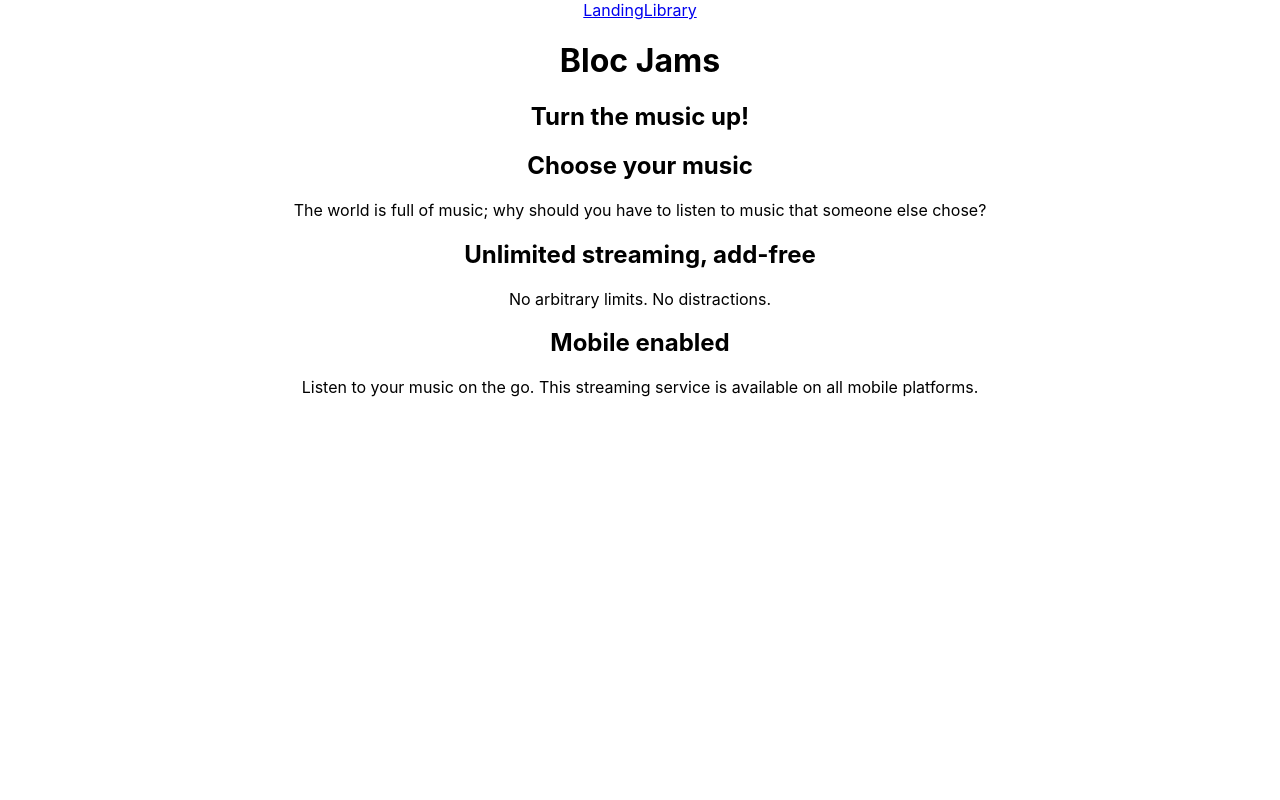
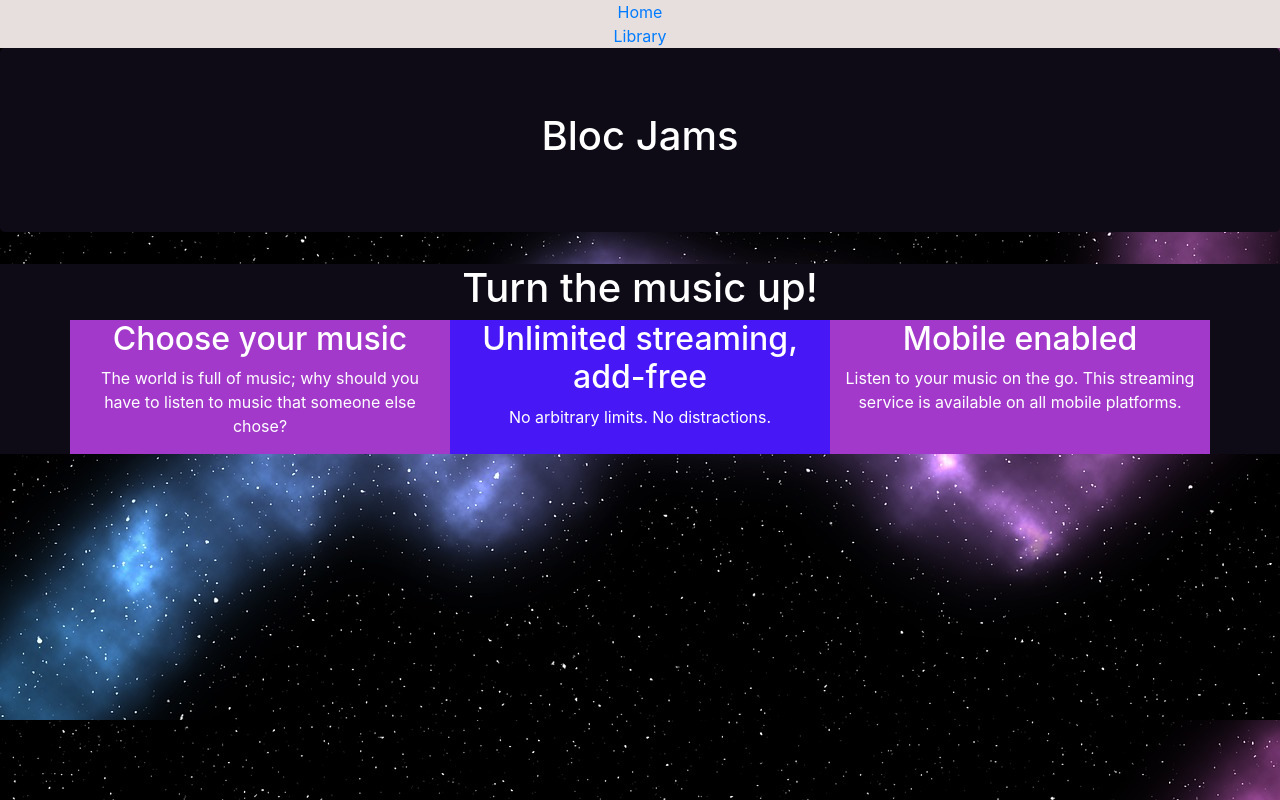
Before and after one commit to ohallaatme/bloc-jams-react, a React (Create React App) app: page / in a window 1280 px wide. Built offline with nearby package versions, Linux system fonts and the light colour scheme.

Commit message:
updated with styling

```diff
--- a/src/App.css
+++ b/src/App.css
@@ -18,8 +18,47 @@
   color: white;
 }
 
+body {
+  background-image: url('components/background.jpg');
+}
+
+.album {
+  color: #FFFFFF;
+}
+
+#cellOne {
+  background-color: #A239CA;
+  color: #FFFFFF;
+}
+
+#cellTwo {
+  background-color: #4717F6;
+  color: #FFFFFF
+}
+
+#cellThree {
+  background-color: #A239CA;
+  color: #FFFFFF;
+}
+
+.landing {
+  text-align: center;
+  background-color: #0E0B16;
+  color: #FFFFFF;
+}
+
 .App-link {
   color: #61dafb;
+}
+
+.jumbotron {
+  background-color: #0E0B16 !important;
+  color: #FFFFFF;
+}
+
+.navigation {
+  background-color: #E7DFDD;
+  color: #FFFFFF;
 }
 
 @keyframes App-logo-spin {
--- a/src/App.js
+++ b/src/App.js
@@ -1,6 +1,19 @@
 import React, { Component } from 'react';
 import { Route, Link } from 'react-router-dom';
 import './App.css';
+import {
+  Navbar,
+  NavbarToggler,
+  NavbarBrand,
+  Nav,
+  NavItem,
+  NavLink,
+  Container,
+  Row,
+  Col,
+  Jumbotron,
+  Button
+} from 'reactstrap';
 import Landing from './components/Landing';
 import Library from './components/Library';
 import Album from './components/Album';
@@ -9,13 +22,18 @@ class App extends Component {
     return (
       <div className="App">
         <header>
-          <nav>
-            <Link to='/'>Landing</Link>
-            <Link to='/library'>Library</Link>
+          <nav class="navigation">
+            <div id="linkOne">
+              <Link to='/' id="landingLink">Home</Link>
+            </div>
+            <div id="linkTwo">
+            <Link to='/library' id="libraryLink">Library</Link>
+            </div>
           </nav>
+          <div className="jumbotron">
           <h1>Bloc Jams</h1>
+          </div>
         </header>
-
         <main>
           <Route exact path="/" component={Landing} />
           <Route path="/library" component={Library} />
--- a/src/components/Landing.js
+++ b/src/components/Landing.js
@@ -1,24 +1,47 @@
 import React from 'react';
+import {
+  Collapse,
+  Navbar,
+  NavbarToggler,
+  NavbarBrand,
+  Nav,
+  NavItem,
+  NavLink,
+  Container,
+  Row,
+  Col,
+  Jumbotron,
+  Button
+} from 'reactstrap';
 
 const Landing = () => (
 
+ <body>
   <section className="landing">
     <h1 className="hero-title">Turn the music up!</h1>
     <section className="selling-points">
-      <div className="point">
+     <div className="container">
+      <div className="row">
+      <div className="col-sm" id="cellOne">
         <h2 className="point-title">Choose your music</h2>
         <p className="point-description">The world is full of music; why should you have to listen to music that someone else chose?</p>
       </div>
-      <div className="point">
+
+
+      <div className="col-sm" id="cellTwo">
         <h2 className="point-title">Unlimited streaming, add-free</h2>
         <p className="point-description">No arbitrary limits. No distractions. </p>
       </div>
-      <div className="point">
+
+      <div className="col-sm" id="cellThree">
         <h2 className="point-title">Mobile enabled</h2>
         <p className="point-description">Listen to your music on the go. This streaming service is available on all mobile platforms. </p>
       </div>
+      </div>
+      </div>
     </section>
-</section>
+ </section>
+</body>
 );
 
 export default Landing;
--- a/src/components/PlayerBar.js
+++ b/src/components/PlayerBar.js
@@ -1,4 +1,5 @@
 import React, { Component } from 'react';
+
 
 class PlayerBar extends Component {
   render() {
--- a/src/index.js
+++ b/src/index.js
@@ -1,9 +1,11 @@
-import React from 'react';
+import React, { Component } from 'react';
 import ReactDOM from 'react-dom';
 import { BrowserRouter } from 'react-router-dom';
 import './index.css';
 import App from './App';
 import * as serviceWorker from './serviceWorker';
+import 'bootstrap/dist/css/bootstrap.min.css'
+
 
 ReactDOM.render(
   <BrowserRouter>
```
Also changed, not shown: src/components/background.jpg (added).
